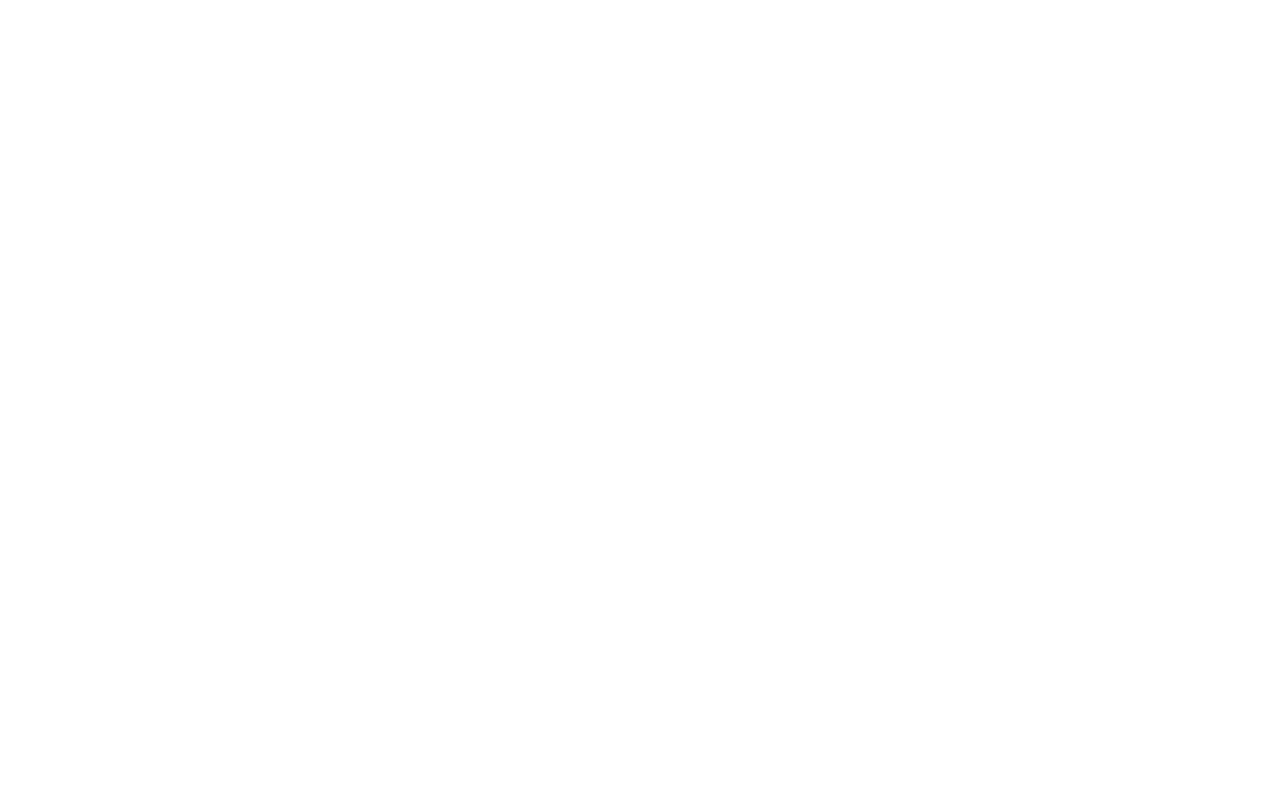
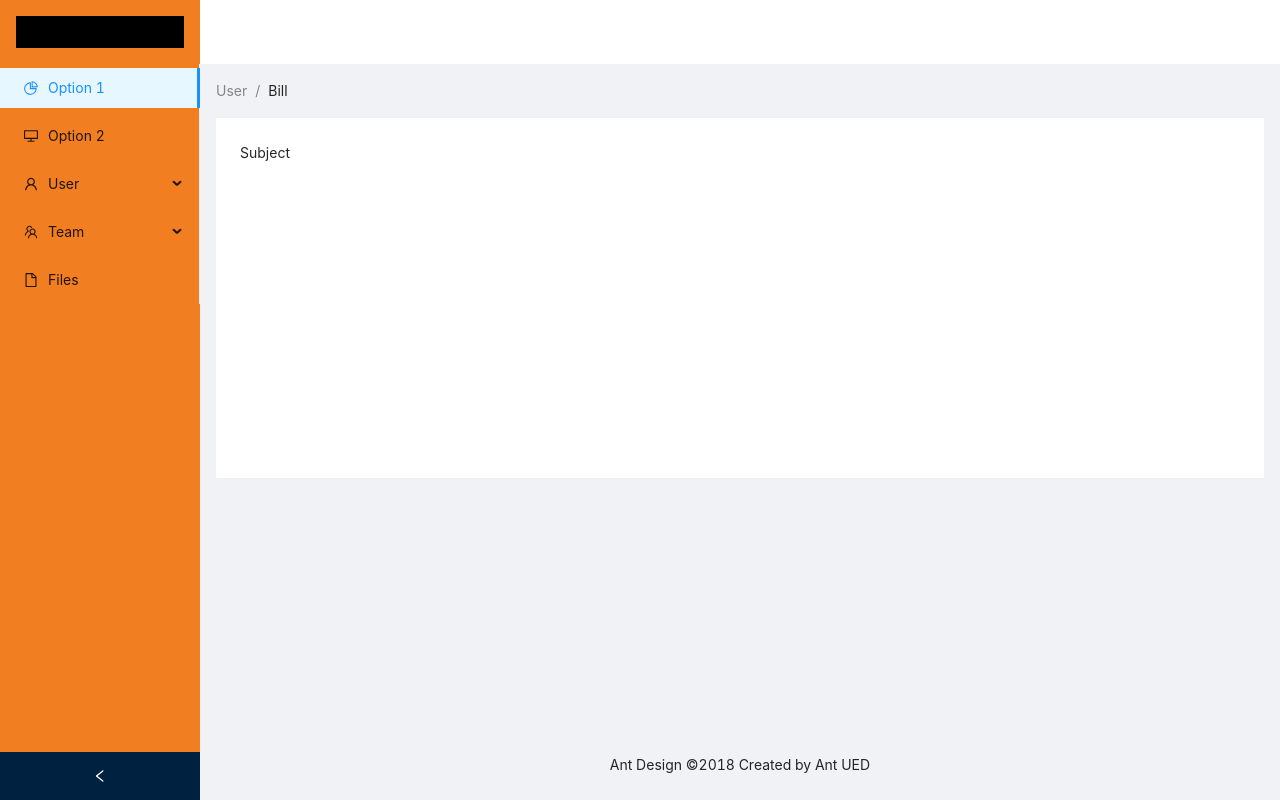
Before and after one commit to nguyenngocminhthu/E-Library-of-LMS, a React (Create React App) app: page /subject in a window 1280 px wide. Built offline with nearby package versions, Linux system fonts and the light colour scheme.

Commit message:
setting router sidebar

```diff
--- a/src/App.css
+++ /dev/null
@@ -1,38 +0,0 @@
-.App {
-  text-align: center;
-}
-
-.App-logo {
-  height: 40vmin;
-  pointer-events: none;
-}
-
-@media (prefers-reduced-motion: no-preference) {
-  .App-logo {
-    animation: App-logo-spin infinite 20s linear;
-  }
-}
-
-.App-header {
-  background-color: #282c34;
-  min-height: 100vh;
-  display: flex;
-  flex-direction: column;
-  align-items: center;
-  justify-content: center;
-  font-size: calc(10px + 2vmin);
-  color: white;
-}
-
-.App-link {
-  color: #61dafb;
-}
-
-@keyframes App-logo-spin {
-  from {
-    transform: rotate(0deg);
-  }
-  to {
-    transform: rotate(360deg);
-  }
-}
--- /dev/null
+++ b/src/App.scss
@@ -0,0 +1,34 @@
+@import "./Layout/scss/colors/colors.scss";
+
+.logo {
+  height: 32px;
+  margin: 16px;
+  background: black;
+}
+
+.site-layout .site-layout-background {
+  background-color: $color-primary-light;
+}
+
+.ant-layout-sider-children {
+  background-color: $color-primary;
+}
+
+.ant-layout-sider-trigger {
+  background-color: $color-primary;
+}
+
+.ant-menu-root.ant-menu-vertical,
+.ant-menu-root.ant-menu-vertical-left,
+.ant-menu-root.ant-menu-vertical-right,
+.ant-menu-root.ant-menu-inline {
+  background-color: $color-primary;
+}
+
+.ant-menu-sub.ant-menu-inline {
+  background-color: $color-primary;
+}
+
+.ant-menu-inline {
+  background-color: $color-primary;
+}
--- a/src/App.tsx
+++ b/src/App.tsx
@@ -1,9 +1,48 @@
-import React from "react";
-import logo from "./logo.svg";
-import "./App.css";
+import "./App.scss";
+import { Route, Routes } from "react-router-dom";
+import { Layout, Breadcrumb } from "antd";
+import "antd/dist/antd.css";
+import { Home } from "./Views/Home/Home";
+import { Subject } from "./Views/Subject/Subject";
+import { Sidebar } from "./Components/Sidebar/Sidebar";
 
-function App() {
-  return <div className="App"></div>;
-}
+const { Header, Content, Footer } = Layout;
+
+const App: React.FC = () => {
+  return (
+    <div className="App">
+      <div>
+        <Layout style={{ minHeight: "100vh" }}>
+          <Sidebar />
+          <Layout className="site-layout">
+            <Header className="site-layout-background" style={{ padding: 0 }} />
+            <Content style={{ margin: "0 16px" }}>
+              <Breadcrumb style={{ margin: "16px 0" }}>
+                <Breadcrumb.Item>User</Breadcrumb.Item>
+                <Breadcrumb.Item>Bill</Breadcrumb.Item>
+              </Breadcrumb>
+              <div
+                className="site-layout-background"
+                style={{ padding: 24, minHeight: 360 }}
+              >
+                <Routes>
+                  <Route>
+                    <Route path="/" element={<Home />} />
+                  </Route>
+                  <Route>
+                    <Route path="/subject" element={<Subject />} />
+                  </Route>
+                </Routes>
+              </div>
+            </Content>
+            <Footer style={{ textAlign: "center" }}>
+              Ant Design ©2018 Created by Ant UED
+            </Footer>
+          </Layout>
+        </Layout>
+      </div>
+    </div>
+  );
+};
 
 export default App;
--- /dev/null
+++ b/src/Components/Sidebar/Sidebar.tsx
@@ -0,0 +1,53 @@
+import {
+  DesktopOutlined,
+  PieChartOutlined,
+  FileOutlined,
+  TeamOutlined,
+  UserOutlined,
+} from "@ant-design/icons";
+import { useState } from "react";
+import { Layout, Menu } from "antd";
+import { useNavigate } from "react-router-dom";
+
+const { Sider } = Layout;
+const { SubMenu } = Menu;
+
+export const Sidebar: React.FC = () => {
+  const [collapsed, setcollapsed] = useState(false);
+  const navigate = useNavigate();
+  return (
+    <>
+      <Sider collapsible collapsed={collapsed} onCollapse={setcollapsed}>
+        <div className="logo" />
+        <Menu defaultSelectedKeys={[""]} mode="inline">
+          <Menu.Item
+            onClick={() => navigate("/")}
+            key=""
+            icon={<PieChartOutlined />}
+          >
+            Option 1
+          </Menu.Item>
+          <Menu.Item
+            onClick={() => navigate("/subject")}
+            key="subject"
+            icon={<DesktopOutlined />}
+          >
+            Option 2
+          </Menu.Item>
+          <SubMenu key="sub1" icon={<UserOutlined />} title="User">
+            <Menu.Item key="4">Tom</Menu.Item>
+            <Menu.Item key="5">Bill</Menu.Item>
+            <Menu.Item key="6">Alex</Menu.Item>
+          </SubMenu>
+          <SubMenu key="sub2" icon={<TeamOutlined />} title="Team">
+            <Menu.Item key="8">Team 1</Menu.Item>
+            <Menu.Item key="9">Team 2</Menu.Item>
+          </SubMenu>
+          <Menu.Item key="10" icon={<FileOutlined />}>
+            Files
+          </Menu.Item>
+        </Menu>
+      </Sider>
+    </>
+  );
+};
--- /dev/null
+++ b/src/Layout/scss/colors/colors.scss
@@ -0,0 +1,4 @@
+// MAIN COLOR
+$color-primary-dark: black;
+$color-primary: #f17f21;
+$color-primary-light: #fff;
--- /dev/null
+++ b/src/Views/Home/Home.tsx
@@ -0,0 +1,3 @@
+export const Home = () => {
+  return <div>Home</div>;
+};
--- /dev/null
+++ b/src/Views/Subject/Subject.tsx
@@ -0,0 +1,3 @@
+export const Subject = () => {
+  return <div>Subject</div>;
+};
--- a/src/index.tsx
+++ b/src/index.tsx
@@ -3,11 +3,12 @@
 import "./index.css";
 import App from "./App";
 import reportWebVitals from "./reportWebVitals";
+import { BrowserRouter } from "react-router-dom";
 
 ReactDOM.render(
-  <React.StrictMode>
+  <BrowserRouter>
     <App />
-  </React.StrictMode>,
+  </BrowserRouter>,
   document.getElementById("root")
 );
 
```
Also changed, not shown: package.json (+10 -1 lines), 1 other file (tests, documents, lock files or other folders).
